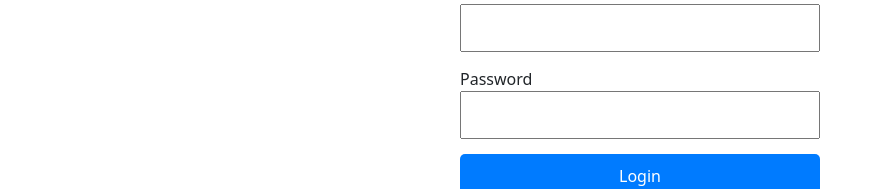
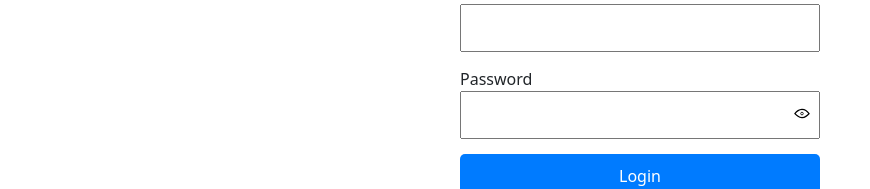
Before and after one commit to INDERJEET0202/Persidio, a React (Vite) app in the folder Frontend/rentify/: page /login in a window 1280 px wide. Shown: the part 154-343 px from the top of the page, without its empty margins (0-870 px from the left). Built offline with nearby package versions, Linux system fonts and the light colour scheme.

Commit message:
added password toggle between text and passowrd

```diff
--- a/Frontend/rentify/src/index.css
+++ b/Frontend/rentify/src/index.css
@@ -34,7 +34,6 @@
 .property-card-details {
   padding: 1rem;
 }
-
 
 /* Modal container */
 .modalCustom {
@@ -73,3 +72,23 @@
   text-decoration: none;
   cursor: pointer;
 }
+
+/* -----
+SVG Icons - svgicons.sparkk.fr
+----- */
+
+.svg-icon {
+  width: 1em;
+  height: 1em;
+}
+
+.svg-icon path,
+.svg-icon polygon,
+.svg-icon rect {
+  fill: #000000;
+}
+
+.svg-icon circle {
+  stroke: #000000;
+  stroke-width: 1;
+}
--- a/Frontend/rentify/src/pages/Login/Login.jsx
+++ b/Frontend/rentify/src/pages/Login/Login.jsx
@@ -11,6 +11,16 @@ import { useNavigate } from 'react-router-dom';
 const cookies = new Cookies();
 
 const Login = () => {
+
+    const [passwordType, setPasswordType] = useState('password');
+
+    const togglePasswordType = () => {
+        if (passwordType === 'password') {
+            setPasswordType('text');
+        } else {
+            setPasswordType('password');
+        }
+    }
 
     useEffect(() => {
         if (cookies.get('rentify_token')) {
@@ -68,15 +78,20 @@ const Login = () => {
             }
 
             <form onSubmit={handleSubmit(onSubmit)}>
-                <div style={{ marginBottom: '15px' }}>
+                <div style={{ marginBottom: '15px', position: 'relative' }}>
                     <label htmlFor="email">Email</label>
                     <input type="email" id="email" {...register("email", { required: true, pattern: /^\S+@\S+$/i })} style={{ width: '100%', padding: '10px', fontSize: '16px' }} />
                     {errors.email && <span style={{ color: 'red' }}>Please enter a valid email address</span>}
                 </div>
-                <div style={{ marginBottom: '15px' }}>
+                <div style={{ marginBottom: '15px', position: 'relative' }}>
                     <label htmlFor="password">Password</label>
-                    <input type="password" id="password" {...register("password", { required: true })} style={{ width: '100%', padding: '10px', fontSize: '16px' }} />
+                    <input type={passwordType} id="password" {...register("password", { required: true })} style={{ width: '100%', padding: '10px', fontSize: '16px' }} />
                     {errors.password && <span style={{ color: 'red' }}>This field is required</span>}
+
+                    <svg onClick={togglePasswordType} className="svg-icon" viewBox="0 0 20 20" style={{ cursor: "pointer", position: 'absolute', right: '10px', top: '65%', transform: 'translateY(-50%)' }}>
+                        <path fill="none" d="M19.471,8.934L18.883,8.34c-2.096-2.14-4.707-4.804-8.903-4.804c-4.171,0-6.959,2.83-8.996,4.897L0.488,8.934c-0.307,0.307-0.307,0.803,0,1.109l0.401,0.403c2.052,2.072,4.862,4.909,9.091,4.909c4.25,0,6.88-2.666,8.988-4.807l0.503-0.506C19.778,9.737,19.778,9.241,19.471,8.934z M9.98,13.787c-3.493,0-5.804-2.254-7.833-4.3C4.182,7.424,6.493,5.105,9.98,5.105c3.536,0,5.792,2.301,7.784,4.332l0.049,0.051C15.818,11.511,13.551,13.787,9.98,13.787z"></path>
+                        <circle fill="none" cx="9.98" cy="9.446" r="1.629"></circle>
+                    </svg>
                 </div>
                 <button type="submit" style={{ width: '100%', padding: '10px', fontSize: '16px', backgroundColor: '#007bff', color: '#fff', border: 'none', borderRadius: '5px', cursor: 'pointer' }}>{
                     loading ? 'Loading...' : 'Login'
--- a/Frontend/rentify/src/pages/Register/Register.jsx
+++ b/Frontend/rentify/src/pages/Register/Register.jsx
@@ -42,6 +42,9 @@ const Register = () => {
             console.log(response.data);
             setResponseTypeText({ message: response.data.message, type: 'success' });
             setLoading(false);
+            setTimeout(() => {
+                navigate('/login');
+            }, 2000);
 
         } catch (error) {
             console.error('Error registering user:', error);
```
Lines whose indentation alone changed are shown as unchanged.
